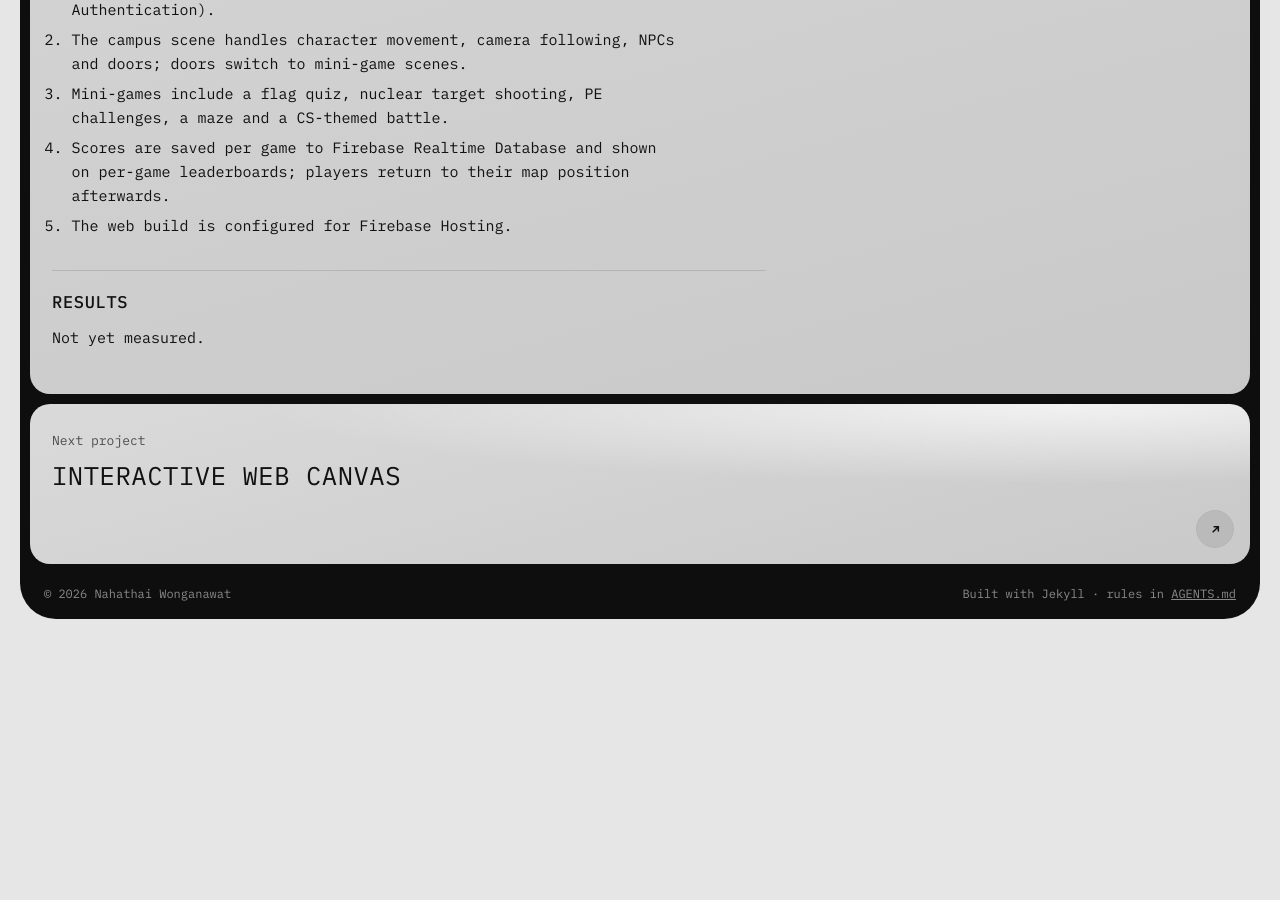
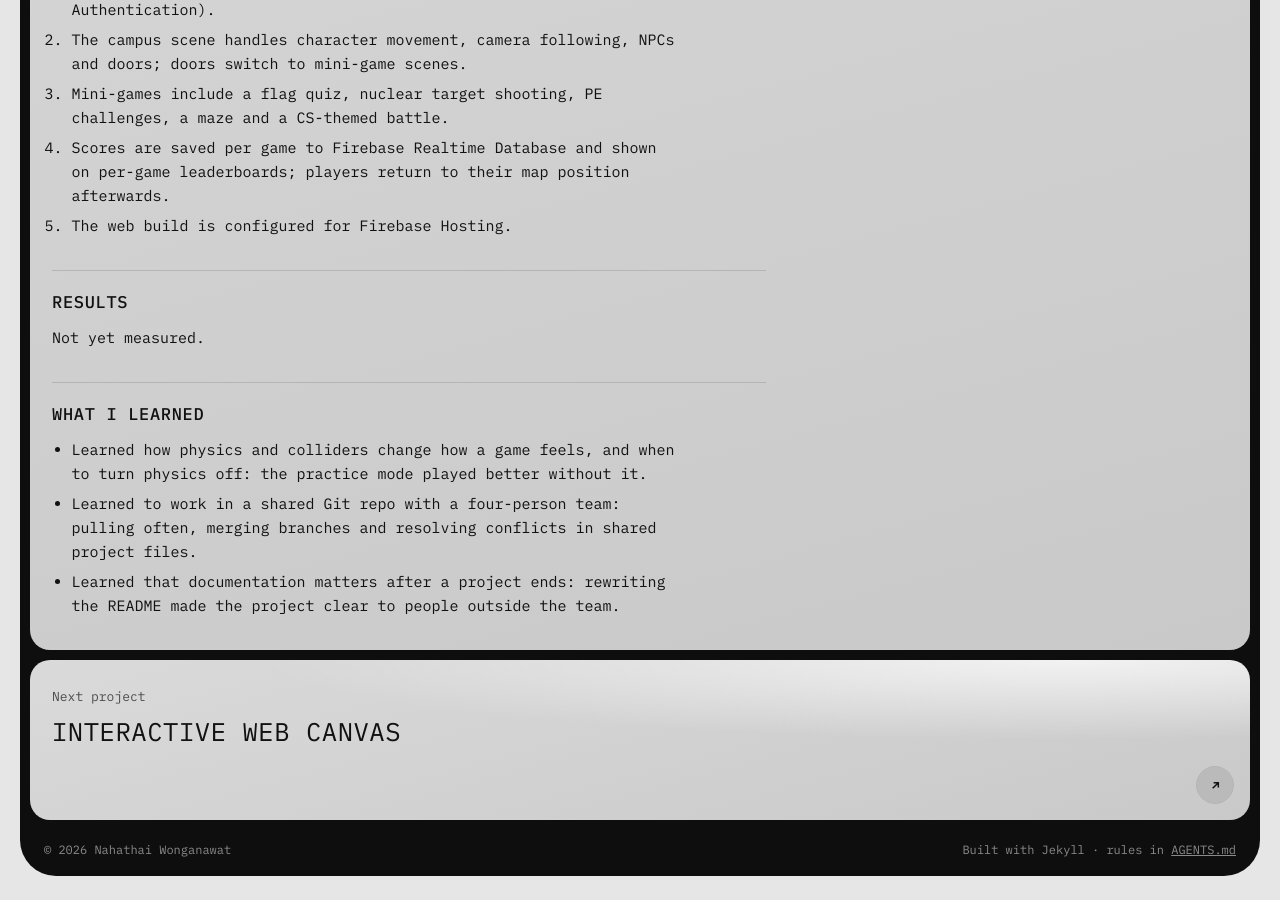
Before and after one commit to nahathaiw/nahathaiw.github.io, a Jekyll site: the page built from _projects/nthu-campus-game.md, in a window 1280 px wide and 900 px high, scrolled down 1774 px. Built offline with Jekyll 4.4.1, drawn with Linux system fonts in a browser that asks for light colours; before the commit the page ends 2417 px from its top, so only the background shows below that.

Commit message:
Add What I learned to NTHU Campus Adventure Game
Co-Authored-By: Claude Opus 5.5 <noreply@anthropic.com>

```diff
--- a/_projects/nthu-campus-game.md
+++ b/_projects/nthu-campus-game.md
@@ -43,3 +43,9 @@ scores and leaderboards stored in Firebase.
 ## Results
 
 Not yet measured.
+
+## What I learned
+
+- Learned how physics and colliders change how a game feels, and when to turn physics off: the practice mode played better without it.
+- Learned to work in a shared Git repo with a four-person team: pulling often, merging branches and resolving conflicts in shared project files.
+- Learned that documentation matters after a project ends: rewriting the README made the project clear to people outside the team.
```
Also changed, not shown: docs/agents-demo/README.md (+2 -4 lines).
